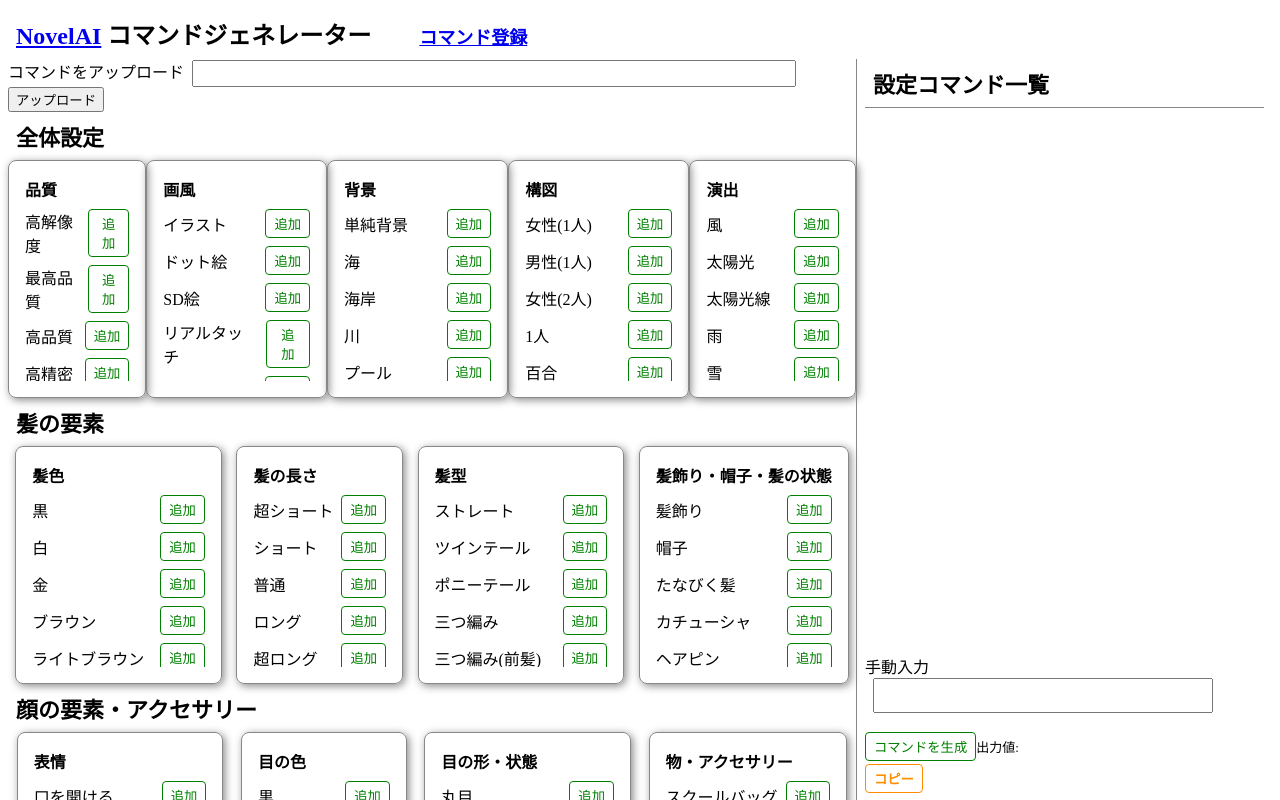
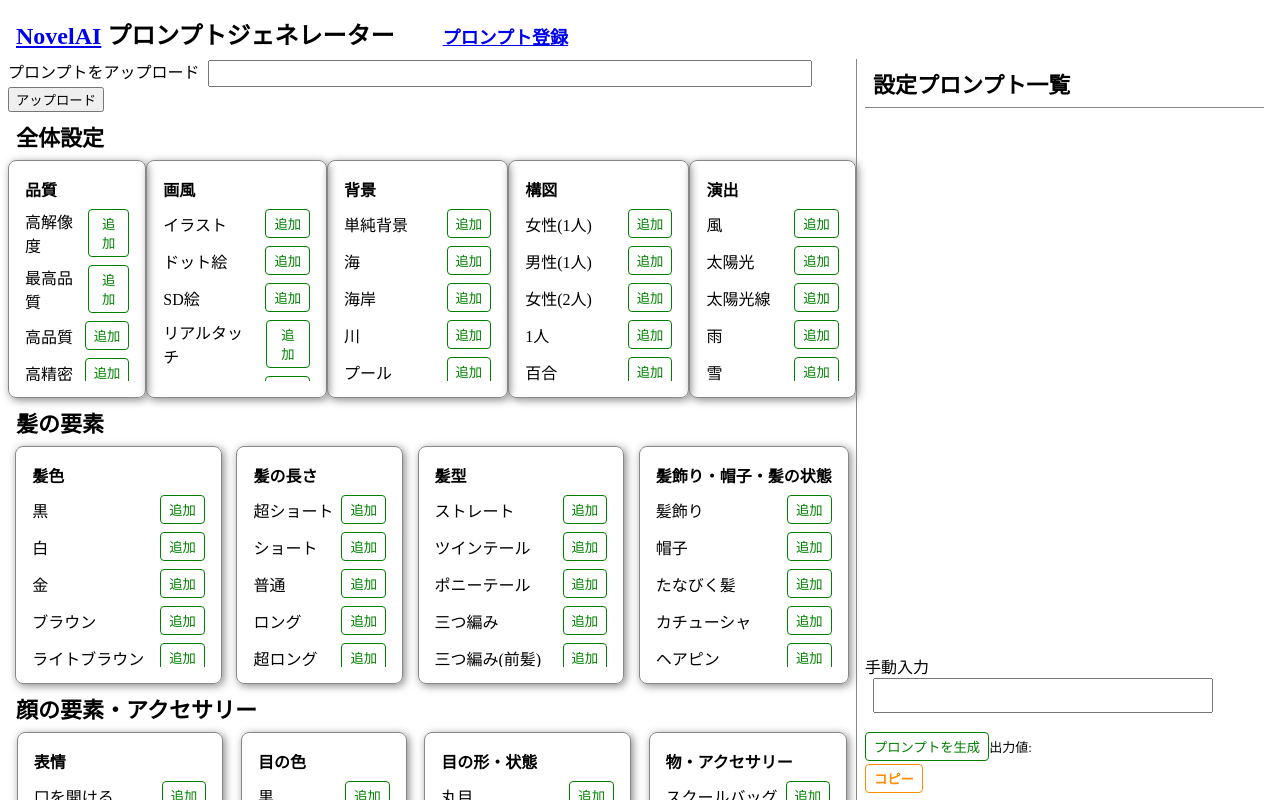
Before and after one commit to Fumin26u/novelai_spell_generator, a Vue app: page / in a window 1280 px wide. Shown: the top 800 px of the page. Built offline with nearby package versions, Linux system fonts and the light colour scheme.

Commit message:
コマンドをプロンプトに変更

```diff
--- a/src/App.vue
+++ b/src/App.vue
@@ -1,11 +1,11 @@
 <template>
     <div class="top-content">
-        <h1 :style="'margin-right: 48px; display: inline-block;'"><a href="https://novelai.net/image">NovelAI</a> コマンドジェネレーター</h1>
-        <a href="https://fuminsv.sakura.ne.jp/spellGenerator/register/" target="_blank" :style="'font-weight:bold; font-size: 18px;'">コマンド登録</a>
+        <h1 :style="'margin-right: 48px; display: inline-block;'"><a href="https://novelai.net/image">NovelAI</a> プロンプトジェネレーター</h1>
+        <a href="https://fuminsv.sakura.ne.jp/spellGenerator/register/" target="_blank" :style="'font-weight:bold; font-size: 18px;'">プロンプト登録</a>
         <div class="content">
             <div class="main-content">
                 <section class="upload-prompt">
-                    <label :id="'upload-prompt'">コマンドをアップロード</label>
+                    <label :id="'upload-prompt'">プロンプトをアップロード</label>
                     <input type="text" :id="'upload-prompt'" v-model="spellsByUser">
                     <button @click="uploadSpell(spellsByUser)">アップロード</button>
                 </section>
@@ -30,7 +30,7 @@
                 </section>
             </div>
             <div class="spell-settings">
-                <h2>設定コマンド一覧</h2>
+                <h2>設定プロンプト一覧</h2>
                 <draggable
                     class="spells"
                     v-model="setSpells"
@@ -56,7 +56,7 @@
                         <input type="text" :id="'manual-input'" :style="'margin: 0 8px; padding: 8px; width:320px;'" v-model="manualInput">
                     </div>
                     <div :style="'margin: 1em 0'">
-                        <button @click="convertToNovelAITags(setSpells)" class="btn-common add">コマンドを生成</button>
+                        <button @click="convertToNovelAITags(setSpells)" class="btn-common add">プロンプトを生成</button>
                         <p :style="'display: inline-block; margin: 8px 0;'">出力値:
                             <span v-if="spellsNovelAI.value !== undifined">
                                 {{ spellsNovelAI.value + manualInput }}
@@ -87,15 +87,15 @@ export default {
     setup() {
         // 表示するタグ一覧
         const tagsList = ref([])
-        // セットされているタグ(コマンド)のキュー
+        // セットされているタグ(プロンプト)のキュー
         const setSpells = ref([])
-        // 生成されたNovelAI形式のコマンド
+        // 生成されたNovelAI形式のプロンプト
         const spellsNovelAI = ref('')
-        // コマンドをコピーした際のアラート
+        // プロンプトをコピーした際のアラート
         const copyAlert = ref('')
         // 手動入力内容
         const manualInputText = ref('')
-        // アップロード用コマンド
+        // アップロード用プロンプト
         const spellsByUserText = ref('')
 
         const displaySetSpells = () => {
@@ -161,7 +161,7 @@ export default {
 
         // 既存のタグがアップロードされた場合、セットキューに対象値を追加
         const uploadSpell = (spell) => {
-            // 既存の設定コマンドリストと手動入力欄をリセット
+            // 既存の設定プロンプトリストと手動入力欄をリセット
             setSpells.value = []
             manualInputText.value = ''
 
@@ -236,7 +236,7 @@ export default {
             setSpells.value.splice(index, 1)
         }
 
-        // タグ(コマンド)の強化
+        // タグ(プロンプト)の強化
         const enhanceSpell = (index, num) => {
             setSpells.value[index].enhance += num
         }
@@ -264,7 +264,7 @@ export default {
         }
 
 
-        // コマンドをクリップボードにコピーする
+        // プロンプトをクリップボードにコピーする
         const copyToClipboard = text => {
             navigator.clipboard.writeText(text)
             copyAlert.value = 'クリップボードにコピーしました。'
```
